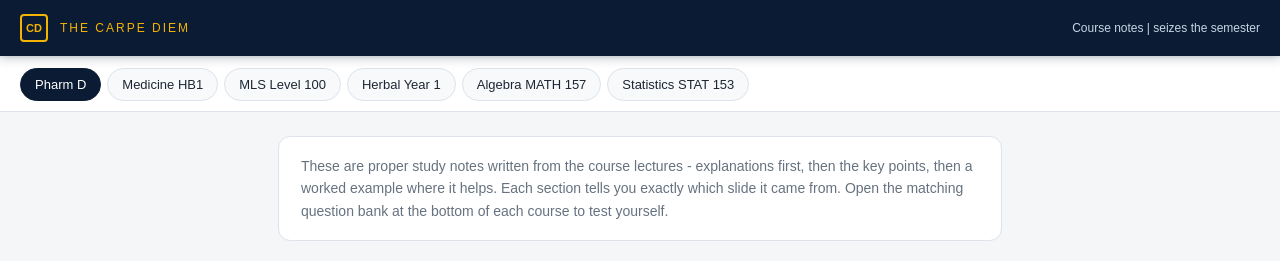
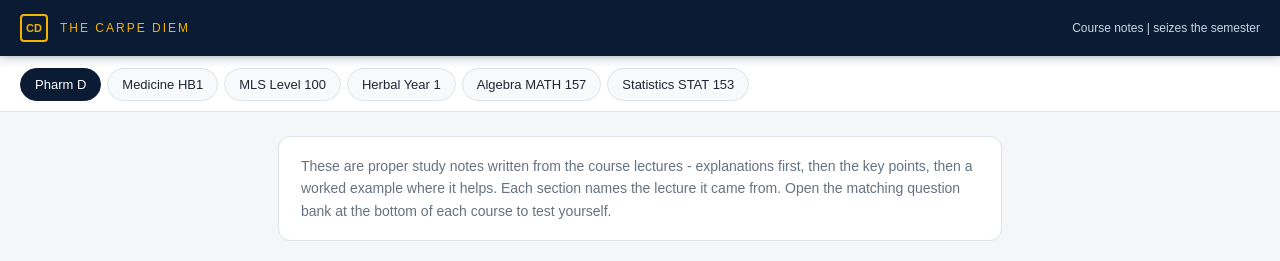
Before and after one commit to scrwj/thecarpediem, a plain HTML site: page notes.html in a window 1280 px wide. Shown: the top 261 px of the page. Drawn offline with Linux system fonts and the light colour scheme.

Commit message:
Clarify notes source line

```diff
--- a/notes.html
+++ b/notes.html
@@ -32,7 +32,7 @@ code{background:#eef2f6;padding:1px 5px;border-radius:4px;font:14px Consolas,mon
 <div class="top"><div class="mark">CD</div><b>The Carpe Diem</b><small>Course notes | seizes the semester</small></div>
 <div class="tabs" id="tabs"></div>
 <main>
-<div class="intro">These are proper study notes written from the course lectures - explanations first, then the key points, then a worked example where it helps. Each section tells you exactly which slide it came from. Open the matching question bank at the bottom of each course to test yourself.</div>
+<div class="intro">These are proper study notes written from the course lectures - explanations first, then the key points, then a worked example where it helps. Each section names the lecture it came from. Open the matching question bank at the bottom of each course to test yourself.</div>
 <section class="course" id="c-pharm"><h1>Pharm D</h1><h2>What pharmacy is and where it came from</h2>
 <p>Pharmacy is the health profession concerned with the preparation, supply and safe use of medicines. A Pharm D student starts by learning how the profession was formed, because the rules that govern dispensing today are the result of a long history of trial, error and regulation.</p>
 <h3>Key ideas</h3>
```
